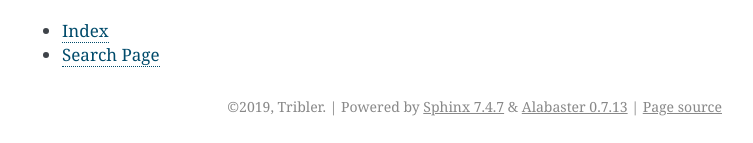
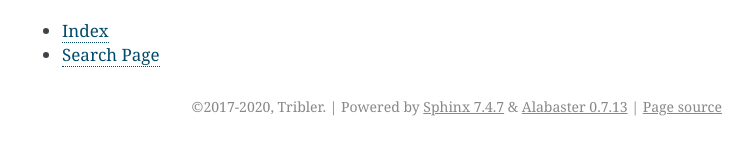
Before and after one commit to Tribler/py-ipv8, a Sphinx documentation site: the page built from doc/index.rst, in a window 1280 px wide and 900 px high, scrolled down 2527 px. Shown: the part 754-897 px from the top of the window, without its empty margins (388-1141 px from the left). Built offline with Sphinx 7.4.7, drawn with Linux system fonts in a browser that asks for light colours.

Commit message:
Automated version increment

```diff
--- a/doc/conf.py
+++ b/doc/conf.py
@@ -20,13 +20,13 @@
 # -- Project information -----------------------------------------------------
 
 project = u'IPv8'
-copyright = '2019, Tribler'  # Do not change manually! Handled by github_increment_version.py
+copyright = '2017-2020, Tribler'  # Do not change manually! Handled by github_increment_version.py
 author = u'Tribler'
 
 # The short X.Y version
-version = '2.1'  # Do not change manually! Handled by github_increment_version.py
+version = '2.2'  # Do not change manually! Handled by github_increment_version.py
 # The full version, including alpha/beta/rc tags
-release = '2.1.0'  # Do not change manually! Handled by github_increment_version.py
+release = '2.2.0'  # Do not change manually! Handled by github_increment_version.py
 
 
 # -- General configuration ---------------------------------------------------
--- a/setup.py
+++ b/setup.py
@@ -9,7 +9,7 @@
     description='The Python implementation of the IPV8 library',
     long_description=long_description,
     long_description_content_type='text/markdown',
-    version='2.1.0',  # Do not change manually! Handled by github_increment_version.py
+    version='2.2.0',  # Do not change manually! Handled by github_increment_version.py
     url='https://github.com/Tribler/py-ipv8',
     package_data={'': ['*.*']},
     packages=find_packages(),
```
Also changed, not shown: 1 other file.
